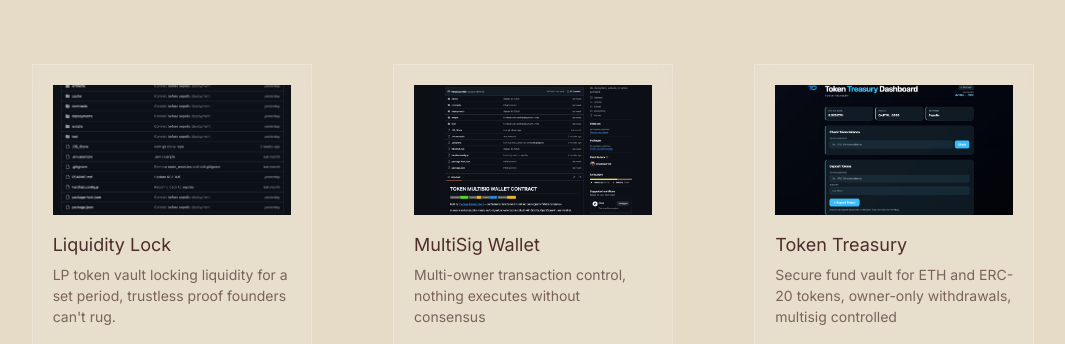
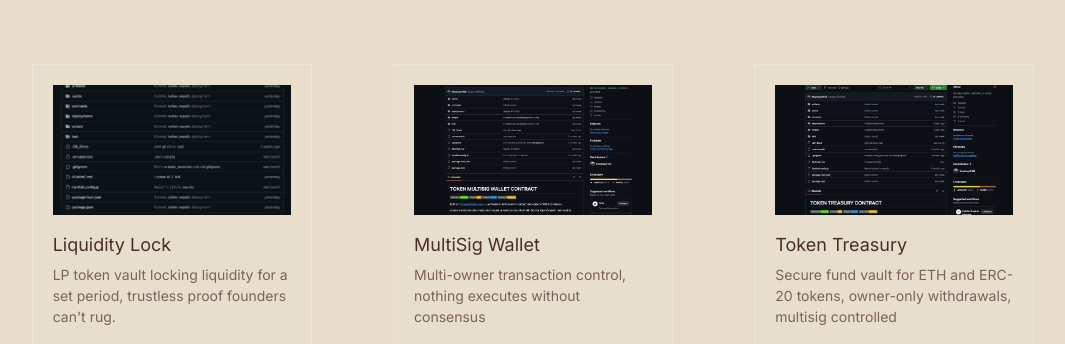
Before and after one commit to Ktredway0128/Portfolio, a plain HTML site: page index.html in a window 1280 px wide. Shown: the part 4231-4575 px from the top of the page, without its empty margins (107-1172 px from the left). Drawn offline with Linux system fonts and the light colour scheme.

Commit message:
Update README

```diff
--- a/index.html
+++ b/index.html
@@ -288,7 +288,7 @@
 
                 <!-- TOKEN TREASURY -->
                 <div class="card small">
-                    <img src="./img/projects/screen shot token-treasury.png" alt="Token Treasury">
+                    <img src="./img/projects/screenshot token-treasury.png" alt="Token Treasury">
                     <h3 class="card-title">Token Treasury</h3>
                     <p class="card-description">Secure fund vault for ETH and ERC-20 tokens, owner-only withdrawals, multisig controlled</p>
                     <div class="card-buttons">
```
Also changed, not shown: img/projects/screen shot token-treasury.png (deleted), img/projects/screenshot token-treasury.png (added).
